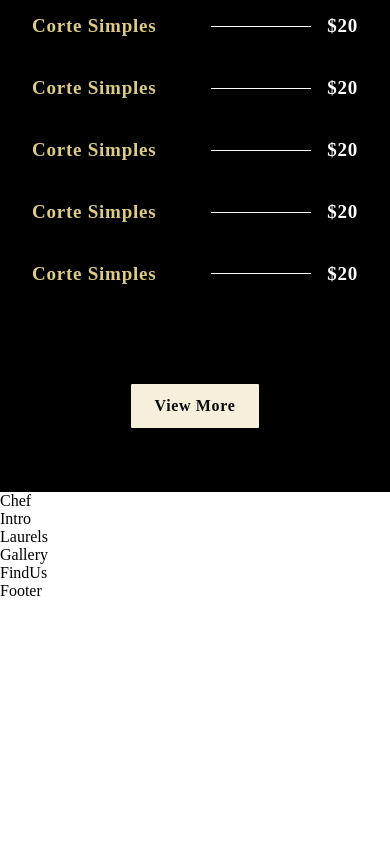
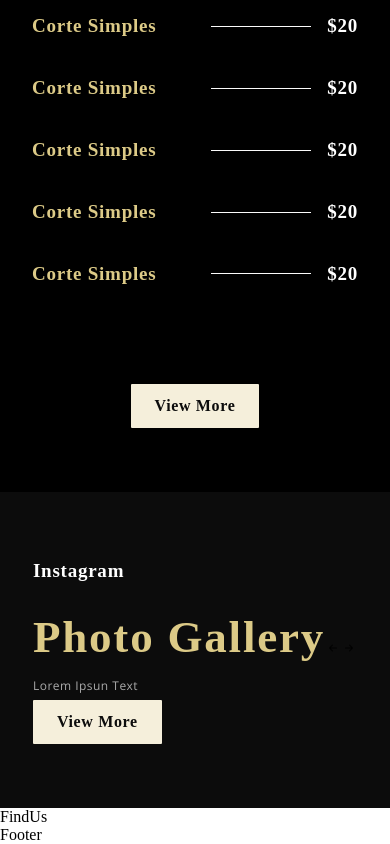
Before and after one commit to Shystra/react_Barbearia, a React (Create React App) app in the folder project/: page / in a window 390 px wide. Shown: the part 3172-4016 px from the top of the page. Before the commit the page ends 3772 px from the top, so only its background shows below. Built offline with nearby package versions, Linux system fonts and the light colour scheme; a web font is replaced by a local one.

Commit message:
configuring some spacings and codes

```diff
--- a/project/src/App.css
+++ b/project/src/App.css
@@ -1,5 +1,5 @@
 .section__padding {
-  padding: 4rem 6rem;
+  padding: 2rem 4rem;
 }
 
 .flex__center {
--- a/project/src/App.js
+++ b/project/src/App.js
@@ -10,9 +10,9 @@ const App = () => (
     <Header />
     <AboutUs />
     <SpecialMenu />
-    <Chef />
-    <Intro />
-    <Laurels />
+    {/* <Chef /> */}
+    {/* <Intro />
+    <Laurels /> */}
     <Gallery />
     <FindUs />
     <Footer />
--- a/project/src/container/Chef/Chef.jsx
+++ b/project/src/container/Chef/Chef.jsx
@@ -1,11 +1,36 @@
 import React from 'react';
 
+import { SubHeading } from '../../components';
+import { images } from '../../constants';
 import './Chef.css';
 
 const Chef = () => (
-  <div>
-    Chef
+  <div className='app__bg app__wrapper section__padding'>
+    <div className='app__wrapper_img app__wrapper_img-reverse' >
+    <img src={images.chef} alt='chef'/>
   </div>
+
+  <div className='app__wrapper_info'>
+    <SubHeading title='Is here'/>
+    <h1 className='headtext__cormorant'>Uma provável galeria</h1>
+
+    <div className='app__chef-content'>
+      <div className='app__chef-content_quote'>
+        <img src={images.quote} alt='quote'/>
+        <p className='p__opensans'>testging lorem testgin fdsjma fkahw</p>
+
+      </div>
+      <p className='p__opensans'>laiwe author amfie sdk</p>
+
+    </div>
+
+      {/* <div className='app__chef-sign'></div> */}
+
+
+
+  </div>
+  </div>
+
 );
 
 export default Chef;
--- a/project/src/container/Gallery/Gallery.css
+++ b/project/src/container/Gallery/Gallery.css
@@ -0,0 +1,8 @@
+.app__gallery{
+    display: flex;
+    flex-direction: row;
+
+    background: var(--color-black);
+    padding: 4rem 0;
+    /* padding: 4rem 0 4rem 6rem; */
+}
--- a/project/src/container/Gallery/Gallery.jsx
+++ b/project/src/container/Gallery/Gallery.jsx
@@ -1,11 +1,63 @@
 import React from 'react';
+import { BsInstagram, BsArrowRightShort, BsArrowLeftShort } from 'react-icons/bs';
 
+import { SubHeading } from '../../components';
+import { images } from '../../constants';
 import './Gallery.css';
 
-const Gallery = () => (
-  <div>
-    Gallery
-  </div>
-);
+
+const galleryImages = [images.gallery01, images.gallery02, images.gallery03, images.gallery04]
+
+const Gallery = () => {
+  const scrollRef = React.useRef(null);
+
+  const scroll = (direction) => {
+    const {current} = scrollRef;
+
+    if(direction === 'left'){
+      current.scrollLeft -= 300;
+    }else{
+      current.scrollLeft += 300;
+    }
+  }
+
+
+  return (
+    <div className='app__gallery flex__center'>
+      <div className='app__gallery-content'>
+        <SubHeading title="Instagram"/>
+        <h1 className='headtext__cormorant'>Photo Gallery</h1>
+
+        <p className='p__opensans' style={{ color: '#AAA', marginTop: '2' }}>Lorem ipsun text</p>
+        <button type='button' className='custom__button'>View More</button>
+      </div>
+
+      <div className='app__gallery-images'>
+        <div className='app__gallery-images_container' ref={scrollRef}>
+          {/* {galleryImages.map((image, index) => (
+            <div className='app__gallery-images_card flex__center' key={`gallery_image-${ index + 1 }`}>
+              <img src={image} alt='gallery'/>
+
+            </div>
+          ))} */}
+
+
+
+
+        </div>
+          <div className='app__gallery-images_arrow'>
+            <BsArrowLeftShort className='gallery__arrow-icon' onClick={() => scroll('left')} />
+            <BsArrowRightShort className='gallery__arrow-icon' onClick={() => scroll('right')} />
+
+          </div>
+
+
+      </div>
+    </div>
+
+  );
+
+
+}
 
 export default Gallery;
--- a/project/src/container/Header/Header.css
+++ b/project/src/container/Header/Header.css
@@ -24,6 +24,9 @@
         height: 500px;
 
         border-radius: 10px;
+    }
+    .app__wrapper_img:hover > img{
+        transition: opacity 1s, transform 1s;
     }
 }
 
--- a/project/src/container/Menu/SpecialMenu.css
+++ b/project/src/container/Menu/SpecialMenu.css
@@ -94,7 +94,7 @@
 @media screen and (max-width: 600px) {
     .app__specialMenu-menu_img{
 
-        width: 375px;
+        width: 350px;
     }
     .app__specialMenu-menu_img img{
         height: 325px;
```
